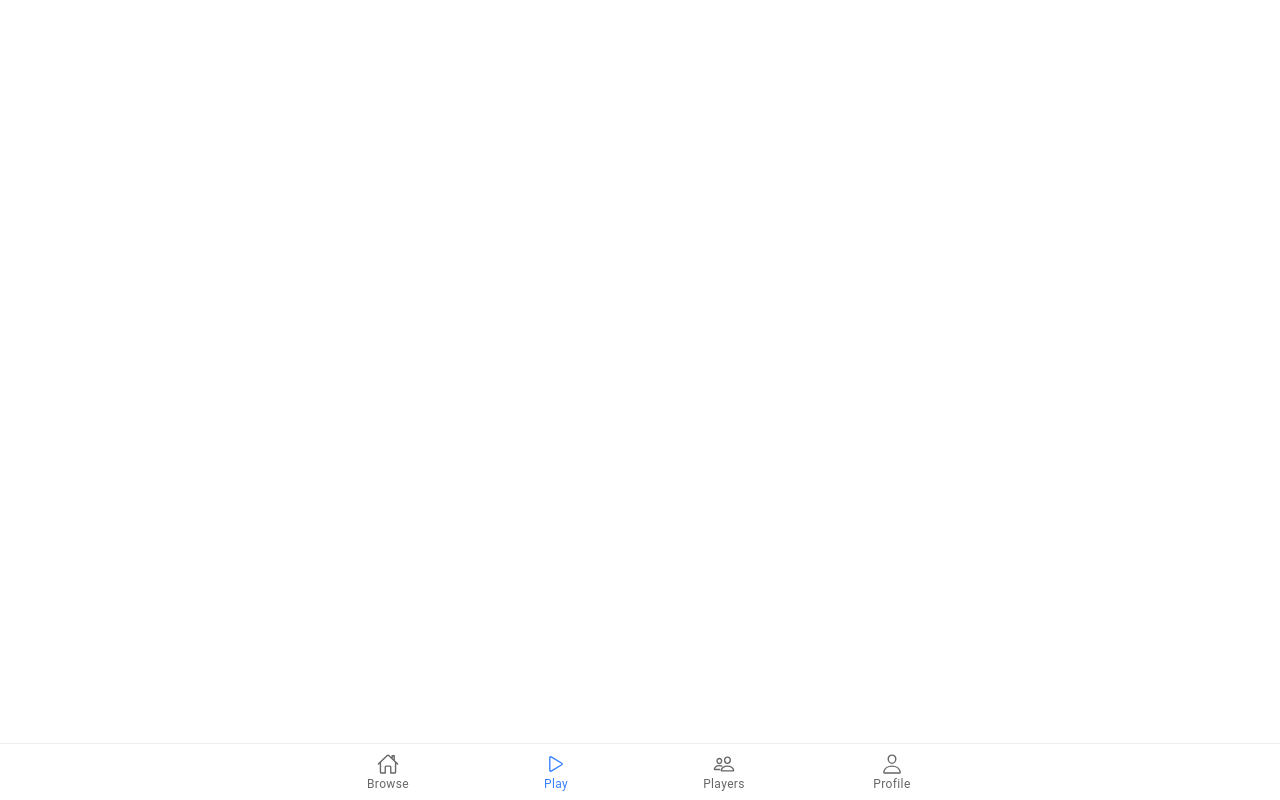
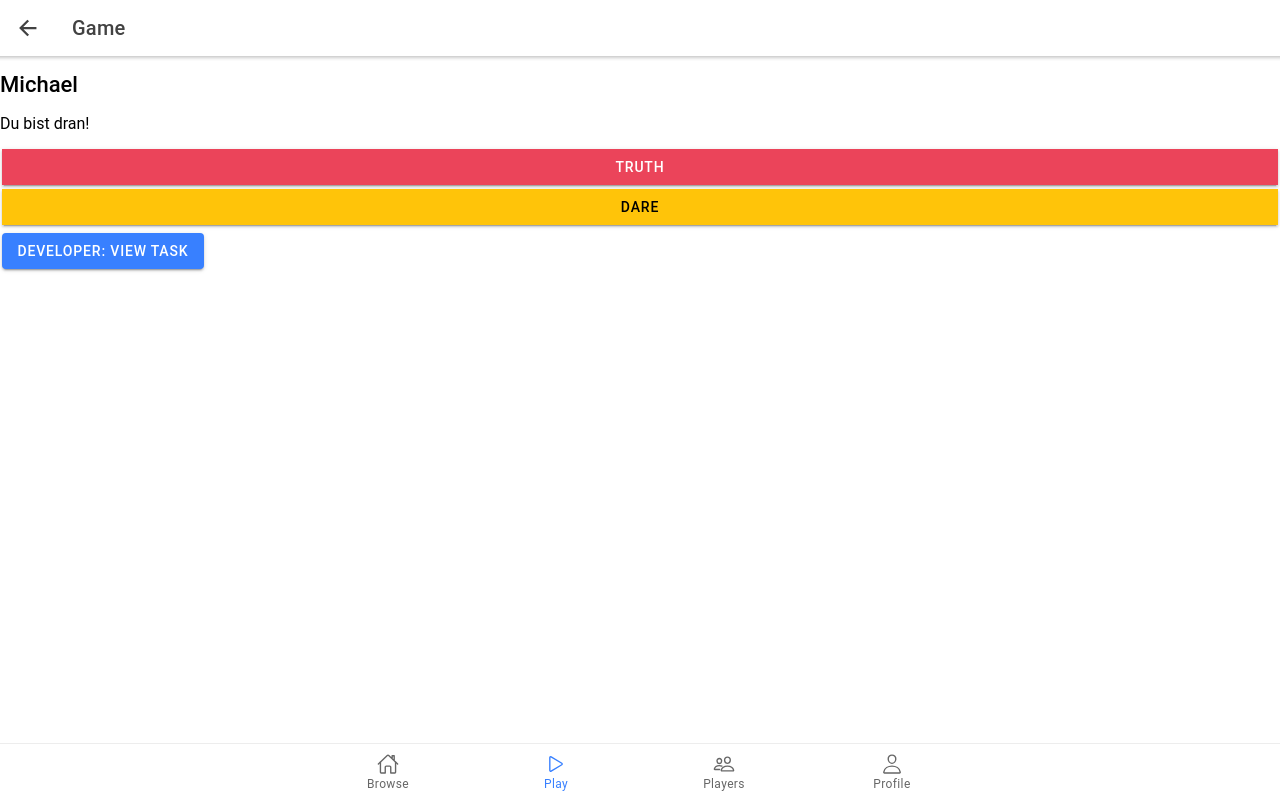
Before and after one commit to Zoe-Bot/thruthOrDare-frontend, a React (Create React App) app: page /game/play in a window 1280 px wide. Built offline with nearby package versions, Linux system fonts and the light colour scheme.

Commit message:
Update Game

```diff
--- a/src/App.tsx
+++ b/src/App.tsx
@@ -38,8 +38,7 @@
 import PlayersPage from './pages/Players';
 import PlayPage from './pages/Play';
 import SettingsPage from './pages/SettingsPage';
-import GameChoose from './pages/GameChoose';
-import GameTask from './pages/GameTask';
+import GamePage from './pages/GamePage';
 
 const App: React.FC = () => (
   <AppContextProvider>
@@ -50,8 +49,7 @@
             <Route exact path="/browse" render={() => <BrowsePage />} />
             <Route exact path="/browse/set/:setId" component={SetPage} />
             <Route exact path="/game" component={PlayPage} />
-            <Route exact path="/game/choose" component={GameChoose} />
-            <Route exact path="/game/task" component={GameTask} />
+            <Route exact path="/game/play" component={GamePage} />
             <Route exact path="/players" component={PlayersPage} />
             <Route exact path="/profile" component={Profile} />
             <Route exact path="/profile/settings" component={SettingsPage} />
--- a/src/pages/GameChoose.tsx
+++ b/src/pages/GamePage.tsx
@@ -1,11 +1,11 @@
 import { IonBackButton, IonButton, IonButtons, IonContent, IonHeader, IonIcon, IonInput, IonPage, IonTitle, IonToolbar } from '@ionic/react';
 import { ellipsisHorizontal, ellipsisVertical, personCircle, search, settings } from 'ionicons/icons';
-import { useContext } from 'react';
+import { useContext, useState } from 'react';
 import { AppContext } from '../state_management/State';
 
-const GameChoose: React.FC = () => {
+const GamePage: React.FC = () => {
     const { state, dispatch }: any = useContext(AppContext)
-
+    const [isTask, setIsTask] = useState(false)
     const onClickTruth = () => {
         console.log("truth")
     }
@@ -24,14 +24,18 @@
                 </IonToolbar>
             </IonHeader>
             <IonContent fullscreen>
-                <h3>Michael</h3>
-                <p>Du bist dran!</p>
-                <IonButton color="danger" expand="full" onClick={() => onClickTruth()}>Truth</IonButton>
-                <IonButton color="warning" expand="full" onClick={() => onClickDare()}>Dare</IonButton>
-                <IonButton routerLink="/game/task">DEVELOPER: VIEW TASK</IonButton>
+                { !isTask ? (<>
+                    <h3>Michael</h3>
+                    <p>Du bist dran!</p>
+                    <IonButton color="danger" expand="full" onClick={() => onClickTruth()}>Truth</IonButton>
+                    <IonButton color="warning" expand="full" onClick={() => onClickDare()}>Dare</IonButton>
+                    <IonButton onClick={() => setIsTask(true)}>DEVELOPER: VIEW TASK</IonButton>
+                </>) : (<> <h1>Truth</h1>
+                    <h3>Michael, gib dein Handy Joy. Joy darf nun etwas in deine Insta Sotry posten.</h3>
+                    <IonButton onClick={() => setIsTask(false)}>Continue</IonButton></>)}
             </IonContent>
         </IonPage>
     );
 };
 
-export default GameChoose;
+export default GamePage;
--- a/src/pages/GameTask.tsx
+++ /dev/null
@@ -1,26 +0,0 @@
-import { IonBackButton, IonButton, IonButtons, IonContent, IonHeader, IonIcon, IonInput, IonPage, IonTitle, IonToolbar } from '@ionic/react';
-import { ellipsisHorizontal, ellipsisVertical, personCircle, search, settings } from 'ionicons/icons';
-import { useContext } from 'react';
-import { AppContext } from '../state_management/State';
-
-const GameTask: React.FC = () => {
-    const { state, dispatch }: any = useContext(AppContext)
-    return (
-        <IonPage>
-            <IonHeader>
-                <IonToolbar>
-                    <IonButtons slot="start">
-                        <IonBackButton defaultHref="/game/choose"></IonBackButton>
-                    </IonButtons>
-                    <IonTitle>GameTask</IonTitle>
-                </IonToolbar>
-            </IonHeader>
-            <IonContent fullscreen>
-                <h1>Truth</h1>
-                <h3>Michael, gib dein Handy Joy. Joy darf nun etwas in deine Insta Sotry posten.</h3>
-            </IonContent>
-        </IonPage>
-    );
-};
-
-export default GameTask;
--- a/src/pages/Play.tsx
+++ b/src/pages/Play.tsx
@@ -34,7 +34,7 @@
         </IonToolbar>
       </IonHeader>
       <IonContent fullscreen>
-        {erorrs.length === 0 && <IonButton expand="full" routerLink="/game/choose">Play</IonButton>}
+        {erorrs.length === 0 && <IonButton expand="full" routerLink="/game/play">Play</IonButton>}
         {state.currentGame.set?.name ?
           (<p>Current set: {state.currentGame.set.name}</p>)
           :
```
Also changed, not shown: 1 other file (tests, documents, lock files or other folders).
